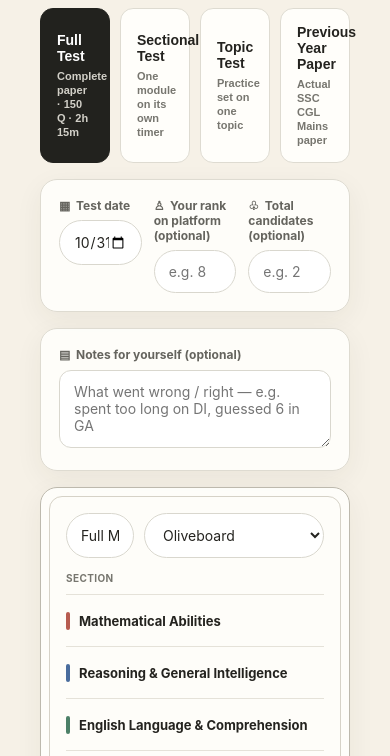
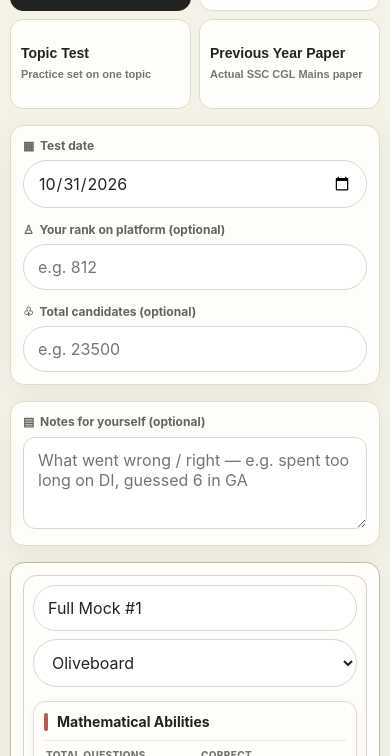
Before and after one commit to gopesh1234/mathsPractice, a plain HTML site: page index.html in a window 390 px wide. Shown: the part 174-930 px from the top of the page. Drawn offline with nearby package versions, Linux system fonts and the light colour scheme.

Commit message:
Update index.html

```diff
--- a/index.html
+++ b/index.html
@@ -444,7 +444,7 @@
             .table-wrap {
                 width: 100%;
             }
-            @@media (max-width: 760px) {
+            @media (max-width: 760px) {
                 .page {
                     width: 100%;
                     padding: 20px 12px 38px;
@@ -678,7 +678,7 @@
                         min-height: 40px;
                     }
             }
-            @@media (max-width: 390px) {
+            @media (max-width: 390px) {
                 .page {
                     padding-left: 9px;
                     padding-right: 9px;
@@ -719,7 +719,7 @@
                 grid-template-columns: repeat(3, minmax(0, 1fr));
             }
 
-            @@media screen and (max-width: 1100px) {
+            @media screen and (max-width: 1100px) {
                 .page {
                     width: 100%;
                     max-width: 760px;
@@ -953,7 +953,7 @@
                 }
             }
 
-            @@media screen and (max-width: 420px) {
+            @media screen and (max-width: 420px) {
                 .page {
                     padding: 16px 10px 34px;
                 }
```
